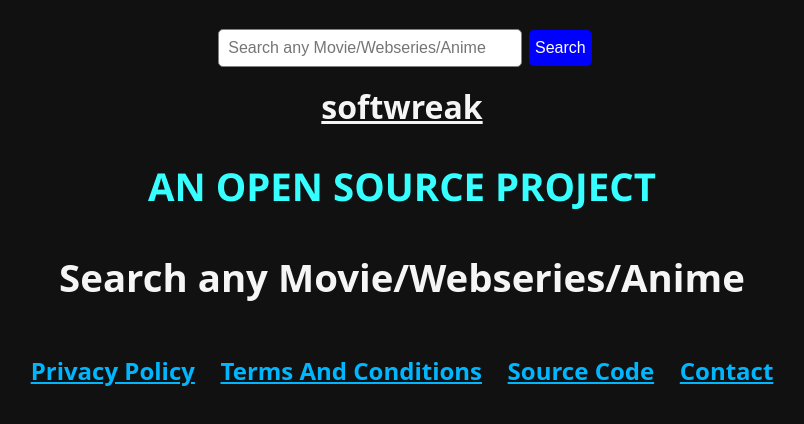
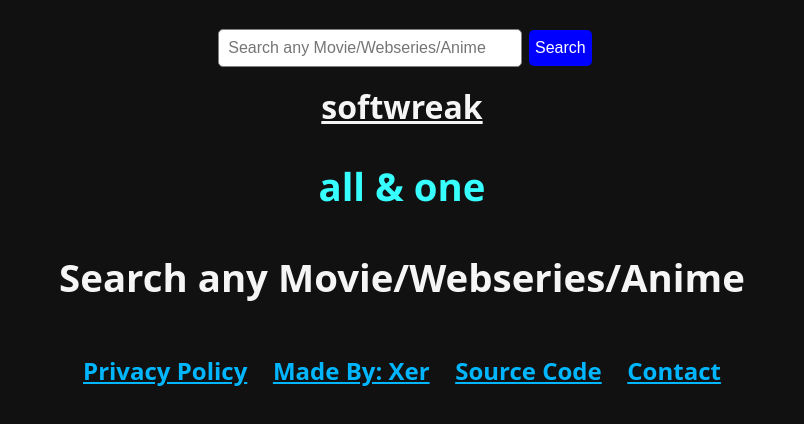
Before and after one commit to Kfnn12/XerflIex, a plain HTML site: page index.html in a window 1280 px wide. Shown: the whole page, without its empty margins (238-1042 px from the left). Drawn offline with Linux system fonts and the light colour scheme; some packages are replaced by stand-ins of ours; a script that the page names is missing.

Commit message:
Update index.html

```diff
--- a/index.html
+++ b/index.html
@@ -61,11 +61,11 @@
   <center style="margin-top: 2vh;">
     <div class="alwaysVisibleContent">
       <h1><u>softwreak</u></h1>
-      <h2 style="color: rgb(55, 255, 255);">AN OPEN SOURCE PROJECT</h2>
+      <h2 style="color: rgb(55, 255, 255);">all & one</h2>
       <h3>Search any Movie/Webseries/Anime</h3>
       <div class="pagelinks">
         <a href="/privacy-policy.html" target="_blank">Privacy Policy</a>
-        <a href="/terms-and-conditions.html" target="_blank">Terms And Conditions</a>
+        <a href="/terms-and-conditions.html" target="_blank">Made By: Xer</a>
         <a href="https://github.com/khandelwaldev/softwreak" target="_blank">Source Code</a>
         <a href="/contact.html" target="_blank">Contact</a>
       </div>
```
